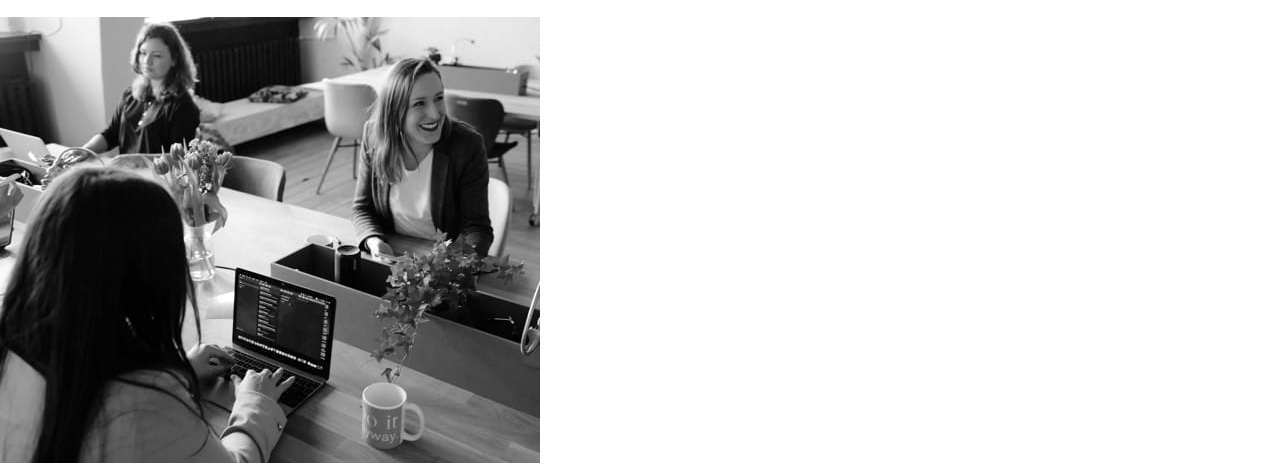
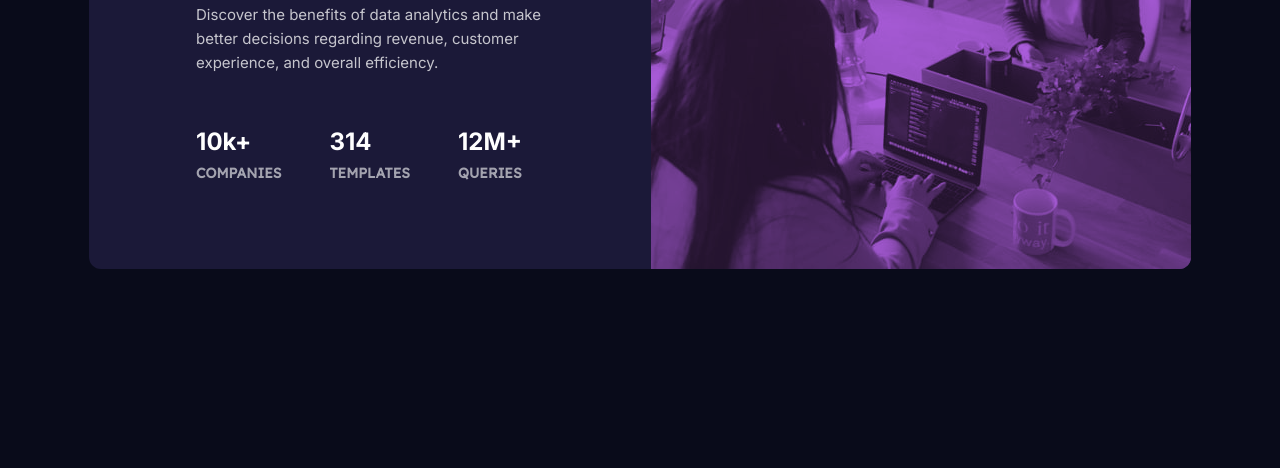
Before and after one commit to thenameiswiiwin/stats-preview-card-comp, a plain HTML site: page index.html in a window 1280 px wide. Shown: the part 354-822 px from the top of the page. After the commit the page ends 800 px from the top, so only its background shows below. Drawn offline with nearby package versions, Linux system fonts and the light colour scheme; files that its build step writes are made by us from their sources.

Commit message:
change index css directory

```diff
--- a/index.html
+++ b/index.html
@@ -12,7 +12,7 @@
 			href="https://fonts.googleapis.com/css2?family=Inter:wght@400;700&family=Lexend+Deca&display=swap"
 			rel="stylesheet"
 		/>
-		<link rel="stylesheet" href="./styles/main.css" />
+		<link rel="stylesheet" href="./main.css" />
 	</head>
 	<body>
 		<div class="container">
--- a/main.css
+++ b/main.css
@@ -1,7 +1,7 @@
-@import './1-resets/normalize.css';
-@import './2-global/_global.css';
-@import './2-global/_typography.css';
-@import './3-variables/_custom-variables.css';
-@import './4-utilities/_utility-classes.css';
-@import './5-components/card.css';
-@import './6-queries/_media-queries.css';
+@import './normalize.css';
+@import './_global.css';
+@import './_typography.css';
+@import './_custom-variables.css';
+@import './_utility-classes.css';
+@import './card.css';
+@import './_media-queries.css';
```
